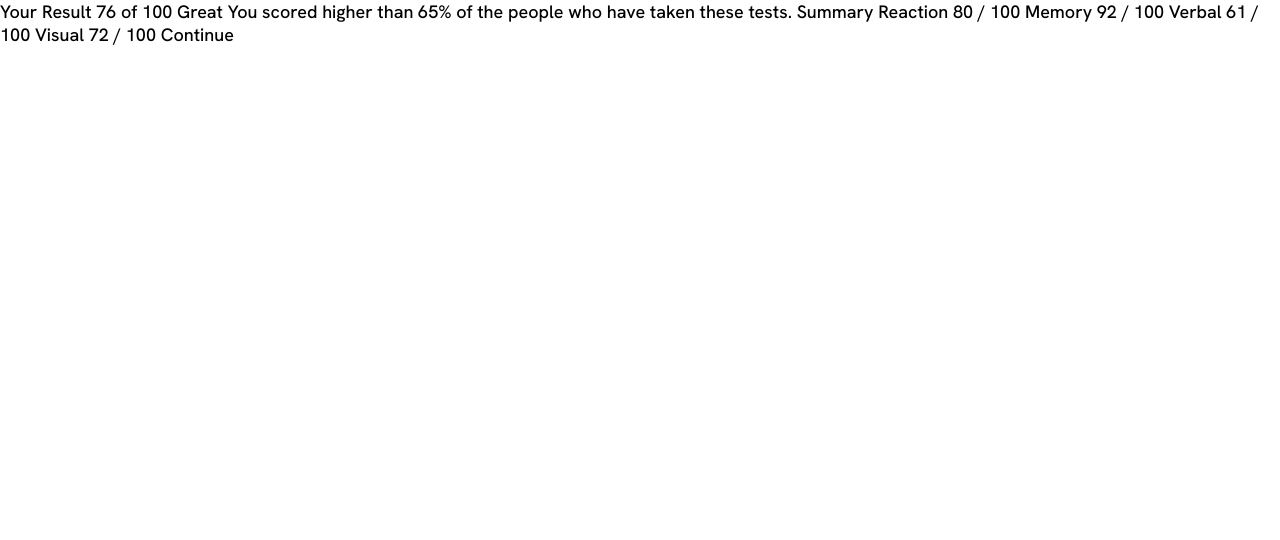
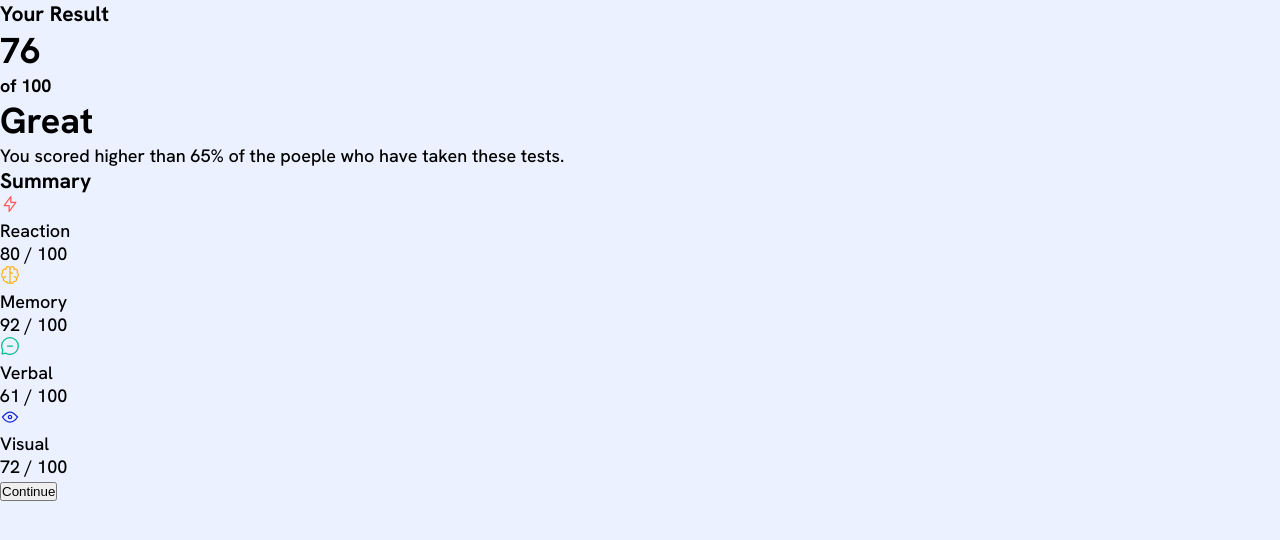
Before and after one commit to nelsonbernard/results-summary-component, a plain HTML site: page index.html in a window 1280 px wide. Drawn offline with Linux system fonts and the light colour scheme.

Commit message:
added basic html structure

```diff
--- a/index.css
+++ b/index.css
@@ -34,4 +34,6 @@ html{
 body{
     min-height: 100vh;
     font-size: 1.125rem;
+    margin: 0 auto;
+    background-color: var(--pale-blue);
 }
--- a/index.html
+++ b/index.html
@@ -13,7 +13,46 @@
     <title>Frontend Mentor | Results summary component</title>
   </head>
   <body>
-    Your Result 76 of 100 Great You scored higher than 65% of the people who have taken these tests. Summary Reaction 80 / 100 Memory 92 / 100 Verbal
-    61 / 100 Visual 72 / 100 Continue
+    <div id="card">
+      <div id="card__results">
+        <h3>Your Result</h3>
+
+        <div class="results">
+          <h1>76</h1>
+          <h4>of 100</h4>
+        </div>
+
+        <h1>Great</h1>
+
+        <p>You scored higher than 65% of the poeple who have taken these tests.</p>
+      </div>
+
+      <div id="card__summary">
+        <h3>Summary</h3>
+
+        <div class="category" id="reaction">
+          <img src="../assets/images/icon-reaction.svg" alt="icon-reaction" />
+          <p>Reaction</p>
+          <p><span>80</span> / 100</p>
+        </div>
+        <div class="category" id="memory">
+          <img src="../assets/images/icon-memory.svg" alt="icon-memory" />
+          <p>Memory</p>
+          <p><span>92</span> / 100</p>
+        </div>
+        <div class="category" id="verbal">
+          <img src="../assets/images/icon-verbal.svg" alt="icon-verbal" />
+          <p>Verbal</p>
+          <p><span>61</span> / 100</p>
+        </div>
+        <div class="category" id="visual">
+          <img src="../assets/images/icon-visual.svg" alt="icon-visual" />
+          <p>Visual</p>
+          <p><span>72</span> / 100</p>
+        </div>
+
+        <button id="btn-continue">Continue</button>
+      </div>
+    </div>
   </body>
 </html>
```
